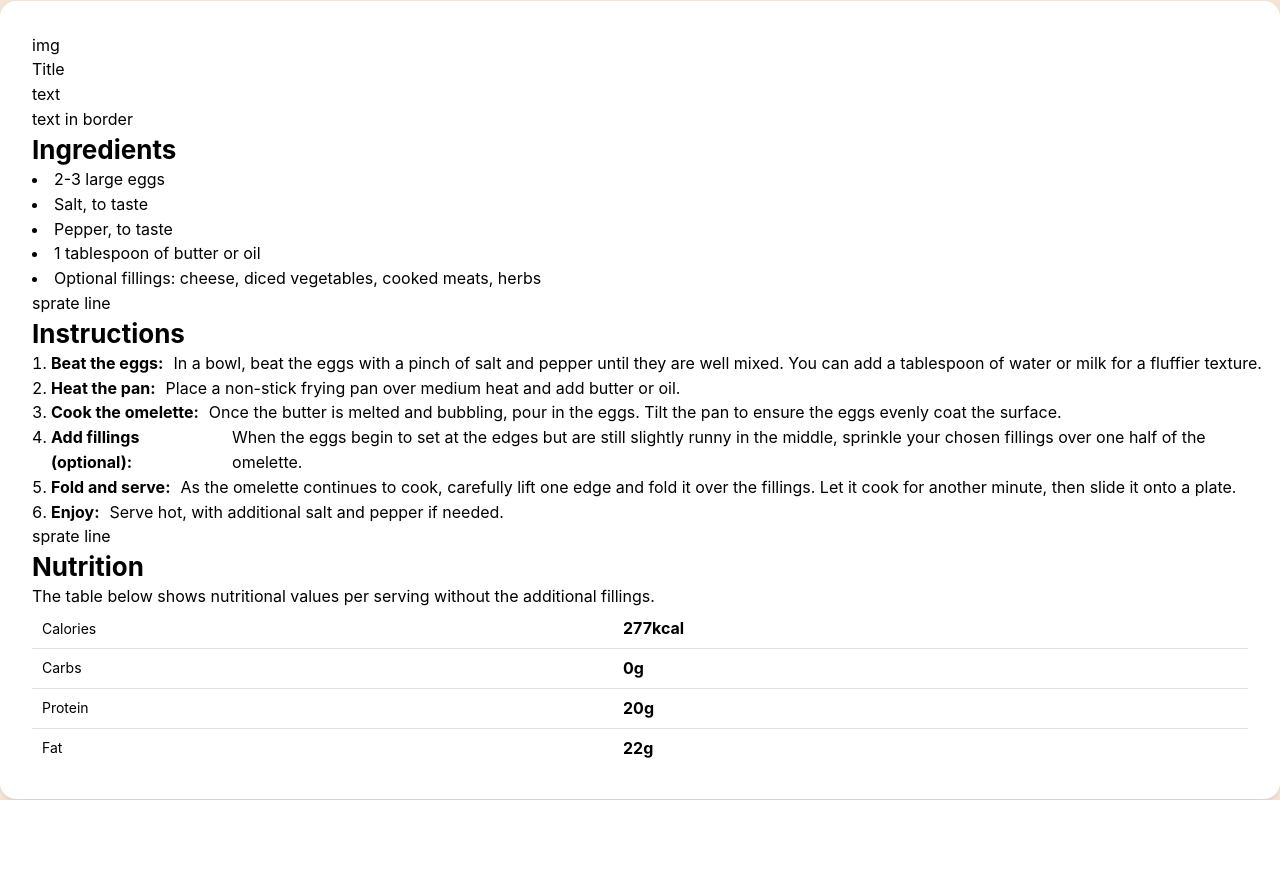
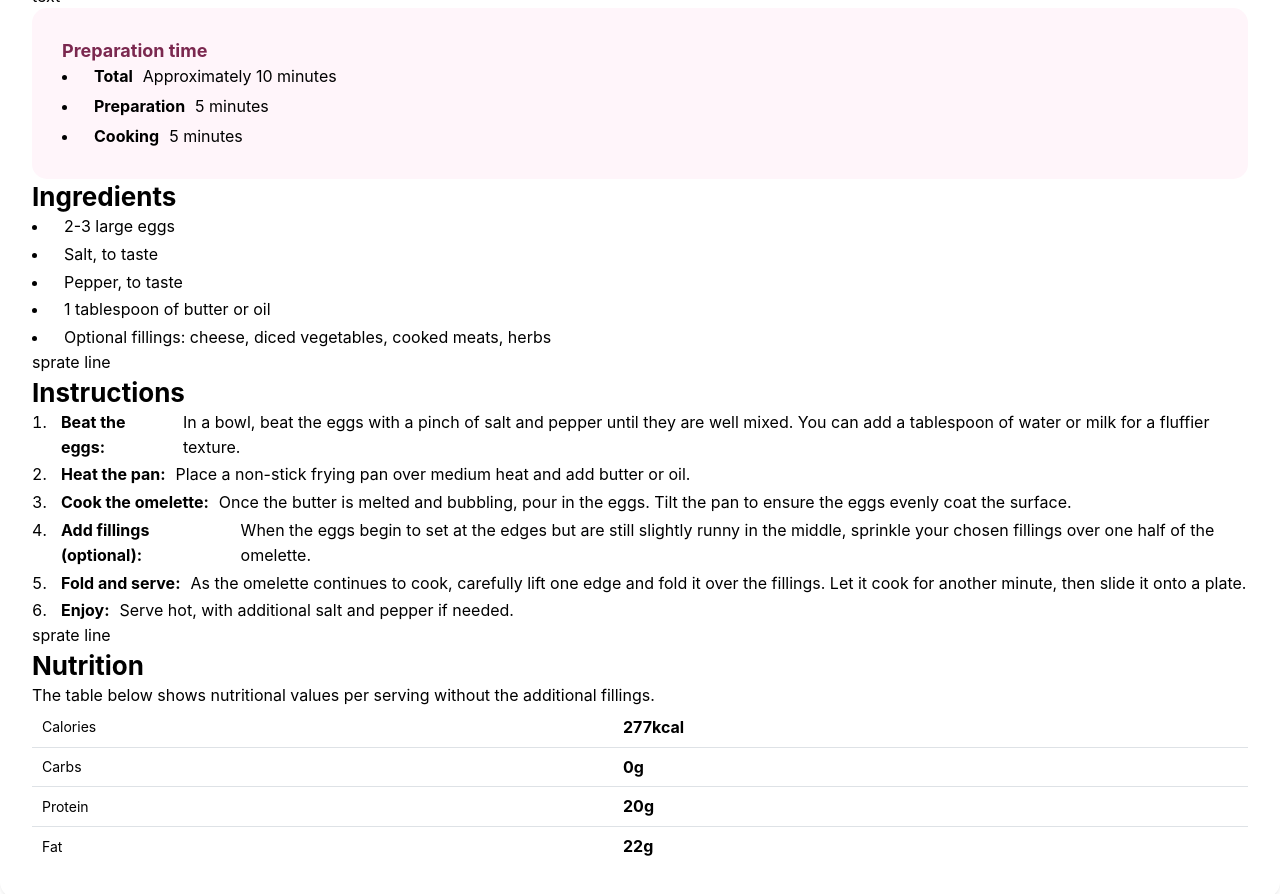
Before and after one commit to hadar888/recipe-page, a React (Create React App) app: page / in a window 1280 px wide. Shown: the top 894 px of the page. Before the commit the page ends 800 px from the top, so only its background shows below. Built offline with nearby package versions, Linux system fonts and the light colour scheme; the HTML template or start-up script is replaced by a standard one.

Commit message:
create preparation section and fix some general list style

```diff
--- a/package.json
+++ b/package.json
@@ -15,7 +15,8 @@
     "react-scripts": "5.0.1",
     "typescript": "^4.9.5",
     "web-vitals": "^2.1.4",
-    "@mantine/core": "7.10.1"
+    "@mantine/core": "7.10.1",
+    "styled-components": "^6.1.11"
   },
   "scripts": {
     "start": "react-scripts start",
--- a/src/App.tsx
+++ b/src/App.tsx
@@ -1,16 +1,27 @@
 import React from 'react';
-import { Center, MantineProvider, Paper, Title, createTheme, virtualColor } from '@mantine/core';
+import { Center, MantineProvider, Paper, Title, List, createTheme } from '@mantine/core';
 import '@mantine/core/styles.css';
 import TitleAndList from './TitleAndList';
 import Nutrition from './Nutrition';
+import PreparationTime from './PreparationTime';
 
-const theme = createTheme({
+export const theme = createTheme({
   components: {
     Title: Title.extend({
       defaultProps: {
-        order: 2
+        order: 2,
       },
     }),
+    List: List.extend({
+      defaultProps: {
+        spacing: 3,
+      },
+      styles:{
+        itemLabel: {
+          paddingLeft: '10px',
+        }
+      }
+    })
   },
   other: {
     customColors: {
@@ -34,7 +45,12 @@ function App() {
           <div>img</div>
           <div>Title</div>
           <div>text</div>
-          <div>text in border</div>
+          <PreparationTime data={[
+            {title: 'Total', text: 'Approximately 10 minutes'},
+            {title: 'Preparation', text: '5 minutes'},
+            {title: 'Cooking', text: '5 minutes'},]
+          }
+          />
           <TitleAndList title='Ingredients' list={[
             {text: '2-3 large eggs'},
             {text: 'Salt, to taste'},
--- /dev/null
+++ b/src/PreparationTime.tsx
@@ -0,0 +1,45 @@
+import { Container, List, Title, Text, Flex } from "@mantine/core";
+import { theme } from "./App";
+import styled from "styled-components";
+import { ListItem } from "./models/listItem";
+import TextWithInlineTitle from "./TextWithInlineTitle";
+
+interface PreparationTimeTitleProps {
+    color: string;
+}
+
+const PreparationTimeTitle = styled(Title)<PreparationTimeTitleProps>((props: PreparationTimeTitleProps) => ({
+    color: props.color,
+}));
+
+const PreparationTimeContainer = styled(Container)(() => ({
+    borderRadius: 15,
+    padding: '30px',
+}));
+
+interface PreparationTimeProps {
+    data: ListItem[],
+}
+
+const PreparationTime  = (props: PreparationTimeProps) => {
+    const { data } = props;
+
+    return (
+        <PreparationTimeContainer bg={theme.other?.customColors.RoseWhite} size="xl">
+            <PreparationTimeTitle order={4} color={theme.other?.customColors.DarkRRaspberry}>Preparation time</PreparationTimeTitle>
+            <List spacing={5}>
+            {
+                data.map((item) => {
+                    return (
+                        <List.Item>
+                            <TextWithInlineTitle title={item.title} text={item.text}/>
+                        </List.Item>
+                    )
+                })
+            }
+            </List>
+        </PreparationTimeContainer>
+    );
+};
+
+export default PreparationTime;
--- /dev/null
+++ b/src/TextWithInlineTitle.tsx
@@ -0,0 +1,21 @@
+import { Flex, Text } from "@mantine/core";
+
+interface TextWithInlineTitleProps {
+    title?: string;
+    text: string;
+}
+
+const TextWithInlineTitle = (props: TextWithInlineTitleProps) => {
+    const {title, text} = props;
+
+    return (
+        <>
+            <Flex gap={'xs'}>
+                <Text fw={700}>{title}</Text>
+                <Text>{text}</Text>
+            </Flex>
+        </>
+    )
+};
+
+export default TextWithInlineTitle;
--- a/src/TitleAndList.tsx
+++ b/src/TitleAndList.tsx
@@ -1,5 +1,6 @@
 import { Flex, List, Title, Text } from "@mantine/core";
 import { ListItem } from "./models/listItem";
+import TextWithInlineTitle from "./TextWithInlineTitle";
 
 interface TitleAndListProps{
     title: string;
@@ -13,16 +14,13 @@ const TitleAndList = (props: TitleAndListProps) => {
     return (
         <>
             <Title>{title}</Title>
-            <List listStyleType={numerical ? 'decimal': 'disc'}>
+            <List type={numerical ? "ordered" : 'unordered'}>
                 {
                     list.map((item) => {
                         return (
                             <List.Item >
                                 {item.title ?
-                                <Flex gap={'xs'}>
-                                    <Text fw={700}>{item.title}</Text>
-                                    <Text>{item.text}</Text>
-                                </Flex>
+                                <TextWithInlineTitle title={item.title} text={item.text}/>
                                 :
                                 <Text>{item.text}</Text>
                                 }
```
Also changed, not shown: 1 other file (tests, documents, lock files or other folders).
